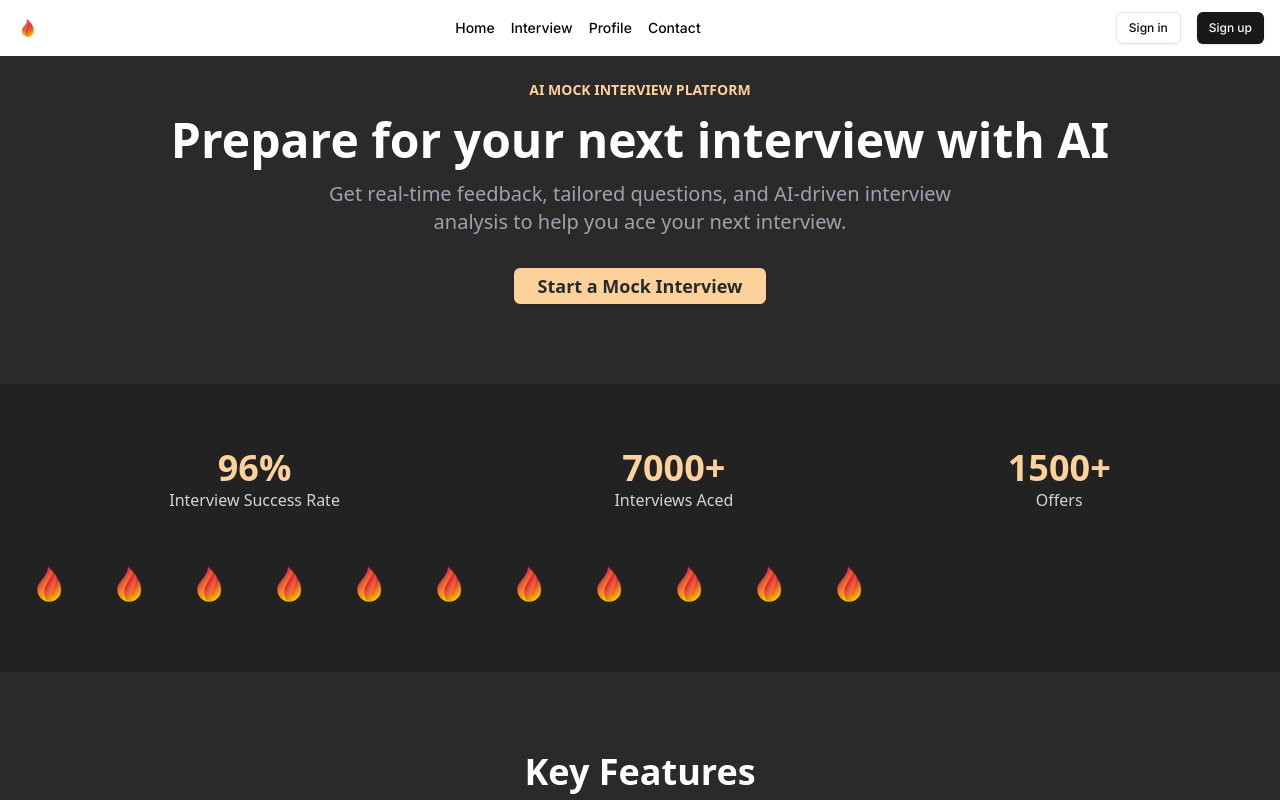
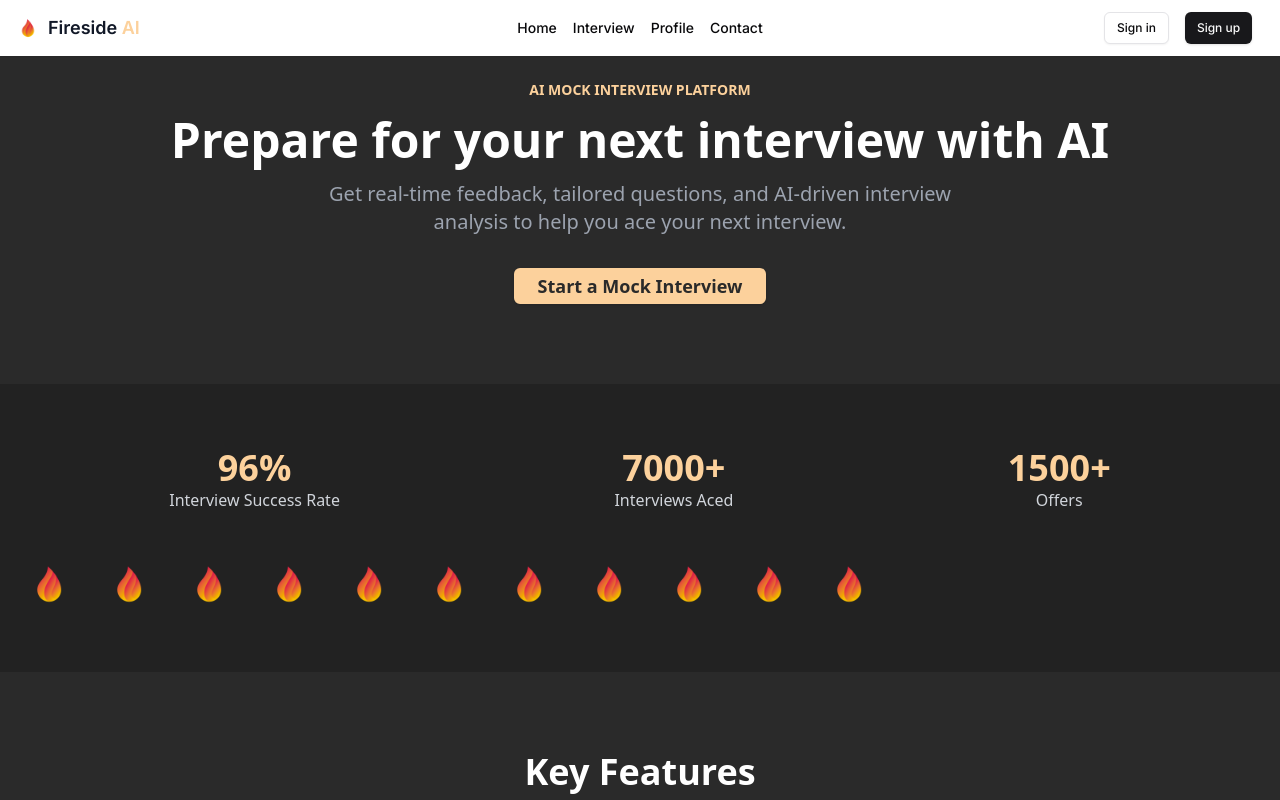
Before and after one commit to ahnaft7/fireside-ai, a Next.js app: page / in a window 1280 px wide. Shown: the top 800 px of the page. Built offline with nearby package versions, Linux system fonts and the light colour scheme; no server answers.

Commit message:
Changed name and adjusted navbar

```diff
--- a/app/components/Navbar.js
+++ b/app/components/Navbar.js
@@ -1,21 +1,27 @@
-import Link from "next/link"
-import { Button } from "@/components/ui/button"
-import {SignedIn, SignedOut, UserButton} from '@clerk/nextjs'
+import Link from "next/link";
+import { Button } from "@/components/ui/button";
+import { SignedIn, SignedOut, UserButton } from '@clerk/nextjs';
 
 export default function Navbar() {
   return (
     <nav className="fixed inset-x-0 top-0 z-50 bg-white shadow-sm dark:bg-gray-950/90">
       <div className="w-full max-w-7xl mx-auto px-4">
-        <div className="flex justify-between h-14 items-center">
-          <Link href="/" className="flex items-center" prefetch={false}>
+        <div className="flex justify-between items-center h-14">
+          {/* Logo Section */}
+          <Link href="/" className="flex items-center gap-2 w-40" prefetch={false}>
             <img
               src="/fireside_logo.png" // Update this path to where your PNG is located
-              alt="FiresideAI"
+              alt="Fireside AI"
               className="h-6 w-6"
             />
-            <span className="sr-only">FiresideAI</span>
+            <span className="text-lg font-semibold text-gray-900 dark:text-white">
+              Fireside <span className="text-[#FCD19C]">AI</span>
+            </span>
           </Link>
-          <nav className="hidden md:flex gap-4">
+
+          {/* Links Section */}
+          <div className="flex-1 flex justify-center">
+            <nav className="flex gap-4">
               <Link
                 href="/"
                 className="font-medium flex items-center text-sm transition-colors hover:underline"
@@ -45,6 +51,10 @@ export default function Navbar() {
                 Contact
               </Link>
             </nav>
+          </div>
+
+          {/* Sign-In Section */}
+          <div className="flex items-center gap-4 w-40">
             <SignedOut>
               <div className="flex items-center gap-4">
                 <Link href="/sign-in" passHref>
@@ -62,6 +72,7 @@ export default function Navbar() {
             </SignedIn>
           </div>
         </div>
+      </div>
     </nav>
-  )
+  );
 }
--- a/app/page.js
+++ b/app/page.js
@@ -154,7 +154,7 @@ const Footer = () => {
       <div className="container mx-auto px-4">
         <div className="grid grid-cols-1 md:grid-cols-4 gap-8">
           <div className="space-y-4">
-            <h2 className="text-2xl font-bold text-[#FCD19C]">AI Mock Interview</h2>
+            <h2 className="text-2xl font-bold text-[#FCD19C]">Fireside AI</h2>
             <div className="flex space-x-4">
               <Link href="#" className="text-gray-300 hover:text-[#FCD19C]">
                 <Facebook size={20} />
@@ -173,16 +173,15 @@ const Footer = () => {
               </Link>
             </div>
             <p className="text-sm text-gray-300">
-              A worldwide team from San Francisco, New York City, and London
+              A team from New York City
             </p>
           </div>
 
           <div>
             <h3 className="text-lg font-semibold mb-4 text-[#FCD19C]">Product</h3>
             <ul className="space-y-2">
-              <li><Link href="#" className="text-gray-300 hover:text-white">AI Interview Copilot</Link></li>
               <li><Link href="#" className="text-gray-300 hover:text-white">AI Mock Interview</Link></li>
-              <li><Link href="#" className="text-gray-300 hover:text-white">AI Resume Builder</Link></li>
+              <li><Link href="#" className="text-gray-300 hover:text-white">AI Interview Flashcards</Link></li>
             </ul>
           </div>
 
@@ -203,9 +202,8 @@ const Footer = () => {
           <div>
             <h3 className="text-lg font-semibold mb-4 text-[#FCD19C]">Blogs</h3>
             <ul className="space-y-2">
-              <li><Link href="#" className="text-gray-300 hover:text-white">Discover AI Interview Copilot</Link></li>
               <li><Link href="#" className="text-gray-300 hover:text-white">Discover AI Mock Interview</Link></li>
-              <li><Link href="#" className="text-gray-300 hover:text-white">Discover AI Resume Builder</Link></li>
+              <li><Link href="#" className="text-gray-300 hover:text-white">Discover AI Interview Flashcards</Link></li>
               <li><Link href="#" className="text-gray-300 hover:text-white">Popular Tools for Interview 2024</Link></li>
               <li><Link href="#" className="text-gray-300 hover:text-white">How to Stand Out During an Interview</Link></li>
               <li><Link href="#" className="text-gray-300 hover:text-white">Interview Tips for New Grads</Link></li>
@@ -215,7 +213,7 @@ const Footer = () => {
         </div>
 
         <div className="mt-8 pt-8 border-t border-gray-700 text-center text-sm text-gray-300">
-          <p>&copy; {new Date().getFullYear()} AI Mock Interview. All rights reserved.</p>
+          <p>&copy; {new Date().getFullYear()} Fireside AI. All rights reserved.</p>
         </div>
       </div>
     </footer>
@@ -235,9 +233,11 @@ export default function LandingPage() {
           <p className="mb-8 text-lg sm:text-xl text-gray-400 max-w-2xl mx-auto">
             Get real-time feedback, tailored questions, and AI-driven interview analysis to help you ace your next interview.
           </p>
+          <Link href="/interview" passHref>
             <Button className="bg-[#FCD19C] hover:bg-[#f8c27e] text-[#2A2A2A] font-bold py-3 px-6 rounded-md text-lg">
               Start a Mock Interview
             </Button>
+          </Link>
         </div>
       </section>
 
@@ -363,9 +363,11 @@ export default function LandingPage() {
           <p className="mb-8 text-lg sm:text-xl text-gray-300">
             Start practicing with our AI-powered platform today and boost your confidence.
           </p>
+          <Link href="/interview" passHref>
             <Button className="bg-[#FCD19C] hover:bg-[#f8c27e] text-[#2A2A2A] font-bold py-3 px-6 rounded-md text-lg">
               Start a Mock Interview
             </Button>
+          </Link>
         </div>
       </section>
 
```
Lines whose indentation alone changed are shown as unchanged.
